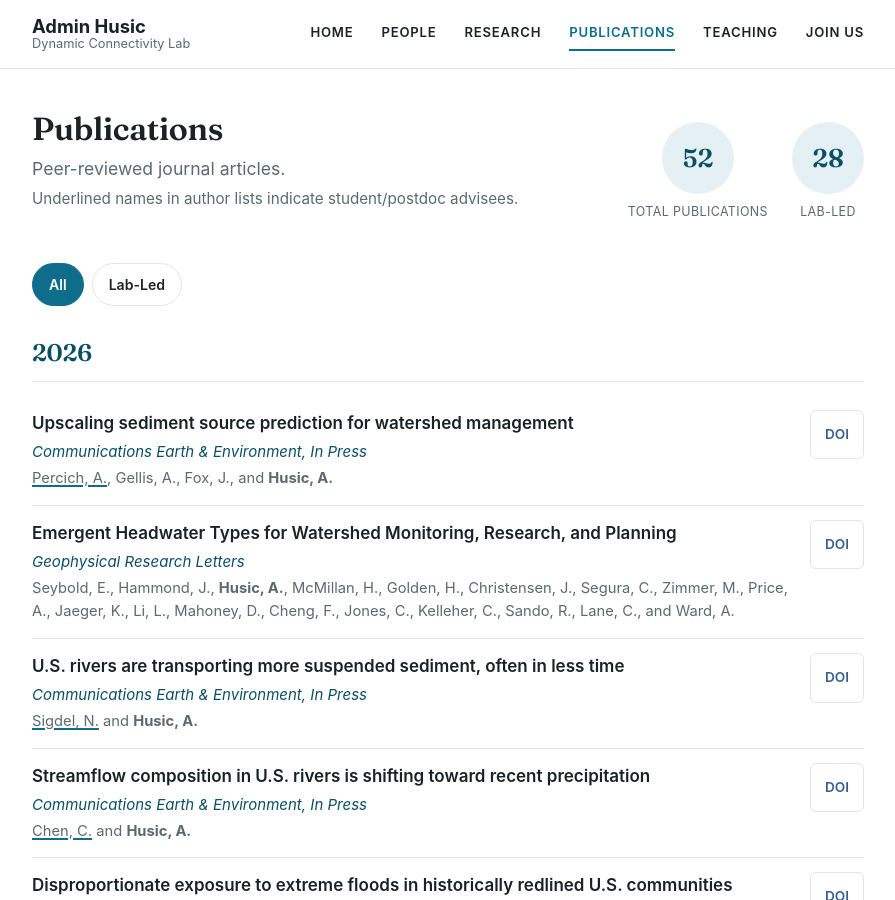
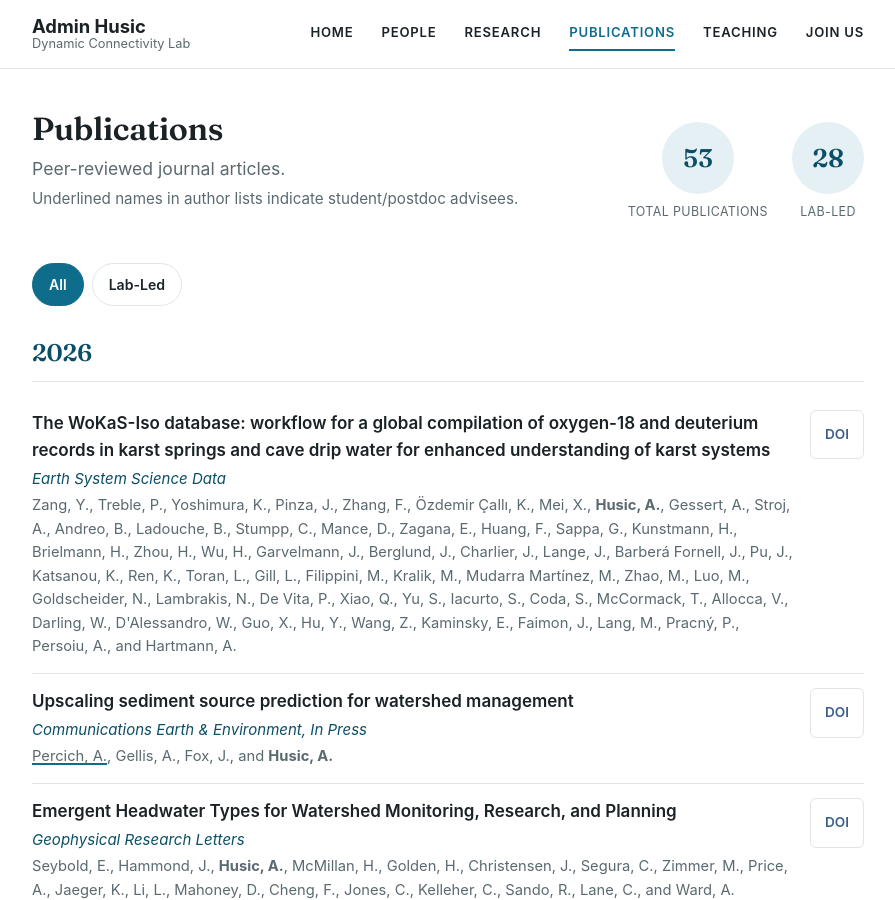
Before and after one commit to adminhusic/adminhusic.github.io, a Jekyll site: the page built from publications.md, in a window 1280 px wide and 900 px high. Shown: the whole window, without its empty margins (192-1087 px from the left). Built offline with Jekyll 4.4.1, drawn with Linux system fonts in a browser that asks for light colours.

Commit message:
New publication(s) found on ORCID

```diff
--- a/_data/publications.yml
+++ b/_data/publications.yml
@@ -58,6 +58,15 @@
 # articles are open access, and the author does not hold blanket redistribution
 # rights on the publisher's typeset PDF for closed-access work). The DOI link
 # is the only download path, for every entry, open-access or not.
+
+- year: 2026
+  status: "published"
+  lead: "external"
+  authors: "Zang, Y., Treble, P., Yoshimura, K., Pinza, J., Zhang, F., Özdemir Çallı, K., Mei, X., <strong>Husic, A.</strong>, Gessert, A., Stroj, A., Andreo, B., Ladouche, B., Stumpp, C., Mance, D., Zagana, E., Huang, F., Sappa, G., Kunstmann, H., Brielmann, H., Zhou, H., Wu, H., Garvelmann, J., Berglund, J., Charlier, J., Lange, J., Barberá Fornell, J., Pu, J., Katsanou, K., Ren, K., Toran, L., Gill, L., Filippini, M., Kralik, M., Mudarra Martínez, M., Zhao, M., Luo, M., Goldscheider, N., Lambrakis, N., De Vita, P., Xiao, Q., Yu, S., Iacurto, S., Coda, S., McCormack, T., Allocca, V., Darling, W., D'Alessandro, W., Guo, X., Hu, Y., Wang, Z., Kaminsky, E., Faimon, J., Lang, M., Pracný, P., Persoiu, A., and Hartmann, A."
+  title: "The WoKaS-Iso database: workflow for a global compilation of oxygen-18 and deuterium records in karst springs and cave drip water for enhanced understanding of karst systems"
+  journal: "Earth System Science Data"
+  citation: "18(10), 7199–7225"
+  doi: "https://doi.org/10.5194/essd-18-7199-2026"
 
 - year: 2026
   status: "published"
```
